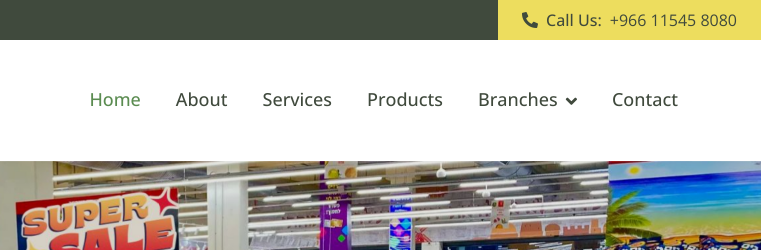
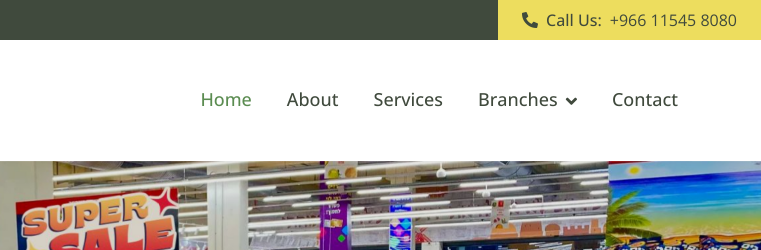
Before and after one commit to ZamirMir/SiteTest, a plain HTML site: page index.html in a window 1280 px wide. Shown: the top 250 px of the page, 519-1280 px from the left. Drawn offline with nearby package versions, Linux system fonts and the light colour scheme.

Commit message:
Update index.html
Product pages disables

```diff
--- a/index.html
+++ b/index.html
@@ -84,7 +84,7 @@
                 <a href="#" class="nav-item nav-link active">Home</a>
                 <a href="#" class="nav-item nav-link">About</a>
                 <a href="#" class="nav-item nav-link">Services</a>
-                <a href="#" class="nav-item nav-link">Products</a>
+<!--                 <a href="#" class="nav-item nav-link">Products</a> -->
                 <div class="nav-item dropdown">
                     <a href="#" class="nav-link dropdown-toggle" data-bs-toggle="dropdown">Branches</a>
                     <div class="dropdown-menu bg-light m-0">
```
